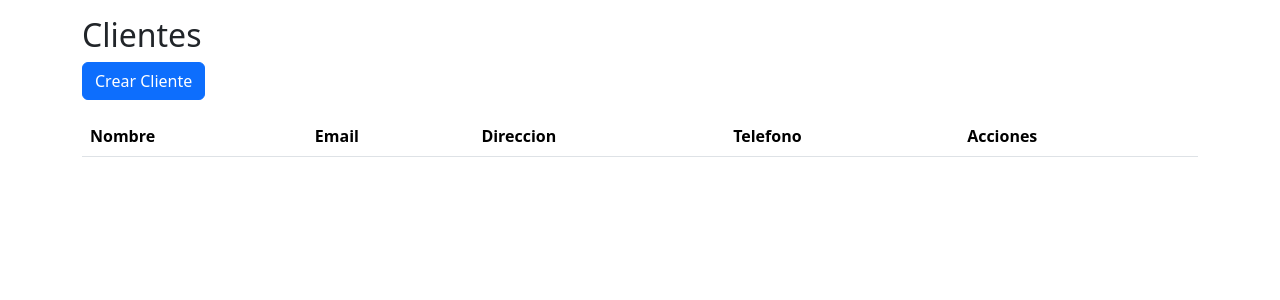
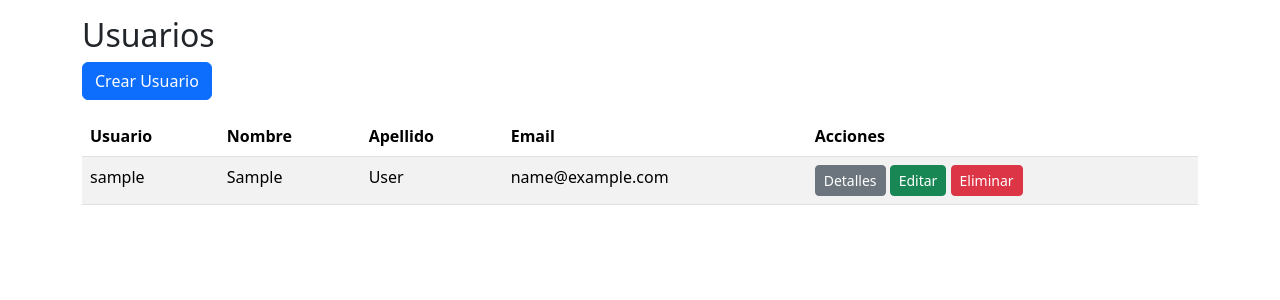
Before and after one commit to ferrchazarreta/sistema_gestion, a Django app: page /usuarios/ in a window 1280 px wide. Shown: the part 64-364 px from the top of the page. Run offline with Django 5.2, Linux system fonts and the light colour scheme; the visitor is signed in with stand-in values (Sample User, id 1); data comes from the database, SQL or seed files in the repository; data that the repository does not hold is empty.

Commit message:
agregado de templates a usuarios

```diff
--- a/home/templates/home/base.html
+++ b/home/templates/home/base.html
@@ -40,7 +40,7 @@
                                     <a class="nav-link fw-bold" href="{% url 'cliente_list' %}">Clientes</a>
                                 </li>
                                 <li class="nav-item m-1">
-                                    <a class="nav-link fw-bold" href="">Usuarios</a>
+                                    <a class="nav-link fw-bold" href="{% url 'usuario_list' %}">Usuarios</a>
                                 </li>
                             {% endif %}
                         {% endif %}
--- a/usuario/forms.py
+++ b/usuario/forms.py
@@ -10,14 +10,13 @@ class UserRegisterForm(UserCreationForm):
     class Meta:
         model = User
         fields = [
-            'username', 'email', 'password1', 'password2', 'first_name', 'last_name'
+            'username', 'email', 'password', 'first_name', 'last_name'
         ]
 
         widgets = {
             'username': forms.TextInput(attrs={'class': 'form-control custom-class'}),
             'email': forms.EmailInput(attrs={'class': 'form-control custom-class'}),
-            'password1': forms.PasswordInput(attrs={'class': 'form-control custom-class'}),
-            'password2': forms.PasswordInput(attrs={'class': 'form-control custom-class'}),
+            'password': forms.PasswordInput(attrs={'class': 'form-control custom-class'}),
             'first_name': forms.TextInput(attrs={'class': 'form-control custom-class', 'required':'required'}),
             'last_name': forms.TextInput(attrs={'class': 'form-control custom-class','required':'required'}),
         }
--- a/usuario/repositories/usuario_repository.py
+++ b/usuario/repositories/usuario_repository.py
@@ -8,16 +8,14 @@ class Usuario_Repository:
         self,
         username:str,
         email:str,
-        password1:str,
-        password2:str,
+        password:str,
         first_name:str,
         last_name:str,
         ) -> User.objects:
         return User.objects.create(
             username = username,
             email = email,
-            password1 = password1,
-            password2 = password2,
+            password = password,
             first_name = first_name,
             last_name = last_name)
 
@@ -27,13 +25,16 @@ class Usuario_Repository:
     def update(self,
         usuario: User,
         username:str,
+        first_name:str,
+        last_name:str,
         email:str,
-        first_name:str,
-        last_name:str, ) -> User.objects:
+        password: str
+        ) -> User.objects:
         usuario.username = username
-        usuario.email = email
         usuario.first_name = first_name
         usuario.last_name = last_name
+        usuario.email = email
+        usuario.password = password
         usuario.save()
 
     def get_by_id(self, id:int) -> User.objects:
--- a/usuario/templates/usuario/list.html
+++ b/usuario/templates/usuario/list.html
@@ -0,0 +1,37 @@
+{% extends 'home/base.html' %}
+{% block content %}
+<div class="container mt-3">
+    <h2>Usuarios</h2>
+    {% if user.is_staff %}
+    <a href="{% url 'usuario_create' %}" class="btn btn-primary mb-3">Crear Usuario</a>
+    {% endif %}
+    <table class="table table-striped">
+        <thead>
+            <tr>
+                <th>Usuario</th>
+                <th>Nombre</th>
+                <th>Apellido</th>
+                <th>Email</th>
+                <th>Acciones</th>
+            </tr>
+        </thead>
+        <tbody>
+            {% for usuario in usuarios %}
+            <tr>
+                <td>{{ usuario.username }}</td>
+                <td>{{ usuario.first_name }}</td>
+                <td>{{ usuario.last_name }}</td>
+                <td>{{ usuario.email }}</td>
+                <td>
+                    {% if user.is_staff %}
+                    <a href="{% url 'usuario_detail' usuario.id %}" class="btn btn-secondary btn-sm">Detalles</a>
+                    <a href="{% url 'usuario_update' usuario.id %}" class="btn btn-success btn-sm">Editar</a>
+                    <a href="{% url 'usuario_delete' usuario.id %}" class="btn btn-danger btn-sm">Eliminar</a>
+                    {% endif %}
+                </td>
+            </tr>
+            {% endfor %}
+        </tbody>
+    </table>
+</div>
+{% endblock %}
--- a/usuario/urls.py
+++ b/usuario/urls.py
@@ -1,6 +1,13 @@
 from django.urls import path
 from django.contrib.auth.decorators import login_required
 
+from usuario.views.usuario_view import (
+    Usuario_View,
+    Usuario_Create,
+    Usuario_Detail,
+    Usuario_Update,
+    Usuario_Delete,
+)
 from usuario.views.cliente_view import (
     Cliente_View,
     Cliente_Create,
@@ -9,14 +16,16 @@ from usuario.views.cliente_view import (
 )
 
 urlpatterns =[
-    #CLIENTES
-    path (route='', view=login_required(Cliente_View.as_view(),login_url='login'), name='cliente_list'),
-    path(route='cliente/create',view=(Cliente_Create.as_view()), name='cliente_create'),
-    path(route='cliente/update/<int:id>', view=(Cliente_Update.as_view()),name='cliente_update'),
-    path(route='cliente/delete/<int:id>', view=(Cliente_Delete.as_view()), name = 'cliente_delete'),
+    #USUARIOS
+    path (route='', view=login_required(Usuario_View.as_view(),login_url='login'), name='usuario_list'),
+    path(route='create/',view=(Usuario_Create.as_view()), name='usuario_create'),
+    path(route='<int:id>/detail',view=(Usuario_Detail.as_view()), name='usuario_detail'),
+    path(route='<int:id>/update', view=(Usuario_Update.as_view()),name='usuario_update'),
+    path(route='<int:id>/delete', view=(Usuario_Delete.as_view()), name='usuario_delete'),
+
     #CLIENTES
     path (route='cliente/', view=login_required(Cliente_View.as_view(),login_url='login'), name='cliente_list'),
     path(route='cliente/create',view=(Cliente_Create.as_view()), name='cliente_create'),
-    path(route='cliente/update/<int:id>', view=(Cliente_Update.as_view()),name='cliente_update'),
-    path(route='cliente/delete/<int:id>', view=(Cliente_Delete.as_view()), name = 'cliente_delete'),
+    path(route='cliente/<int:id>/update', view=(Cliente_Update.as_view()),name='cliente_update'),
+    path(route='cliente/<int:id>/delete', view=(Cliente_Delete.as_view()), name = 'cliente_delete'),
 ]
--- a/usuario/views/usuario_view.py
+++ b/usuario/views/usuario_view.py
@@ -25,15 +25,13 @@ class Usuario_Create(View):
         if request.user.is_staff:
             username = request.POST.get('username')
             email = request.POST.get('email')
-            password1 = request.POST.get('password1')
-            password2 = request.POST.get('password2')
+            password = request.POST.get('password')
             first_name = request.POST.get('first_name')
             last_name = request.POST.get('last_name')
             nuevo_usuario = repository.create(
                 username=username,
                 email=email,
-                password1=password1,
-                password2=password2,
+                password=password,
                 first_name=first_name,
                 last_name=last_name)
             return redirect('usuario_list')
@@ -43,7 +41,7 @@ class Usuario_Create(View):
 class Usuario_Detail(View):
     def get(self, request, id):
         if request.user.is_staff:
-            usuario = get_object_or_404(User, id=id)
+            usuario = repository.get_by_id(id=id)
             return render(request, 'usuario/detail.html', {'usuario': usuario})
         else:
             return redirect('usuario_list')
@@ -60,7 +58,7 @@ class Usuario_Delete(View):
 class Usuario_Update(View):
     def get(self, request, id):
         if request.user.is_staff:
-            usuario = get_object_or_404(id=id)
+            usuario = repository.get_by_id(id=id)
             return render(request, 'usuario/update.html',
                           {'usuario': usuario}
                           )
@@ -69,19 +67,19 @@ class Usuario_Update(View):
 
     def post(self,request,id):
         if request.user.is_staff:
-            usuario =get_object_or_404(User, id=id)
+            usuario = repository.get_by_id(id=id)
+            username = request.POST.get('username')
             email = request.POST.get('email')
             first_name = request.POST.get('first_name')
             last_name = request.POST.get('last_name')
-            password1 = request.POST.get('password1')
-            password2 = request.POST.get('password2')
+            password = request.POST.get('password')
             repository.update(
                 usuario=usuario,
-                email=email,
+                username=username,
                 first_name=first_name,
                 last_name=last_name,
-                password1=password1,
-                password2=password2
+                email=email,
+                password=password,
             )
             return redirect('usuario_detail', id=id)
         else:
```
Also changed, not shown: home/templates/home/register.html (+3 -10 lines), usuario/templates/usuario/create.html (+23 -0 lines), usuario/templates/usuario/detail.html (added, +22 -0 lines), usuario/templates/usuario/update.html (+23 -0 lines), usuario/migrations/0003_alter_cliente_user.py (added), vehiculos/migrations/0005_alter_car_image.py (added).
